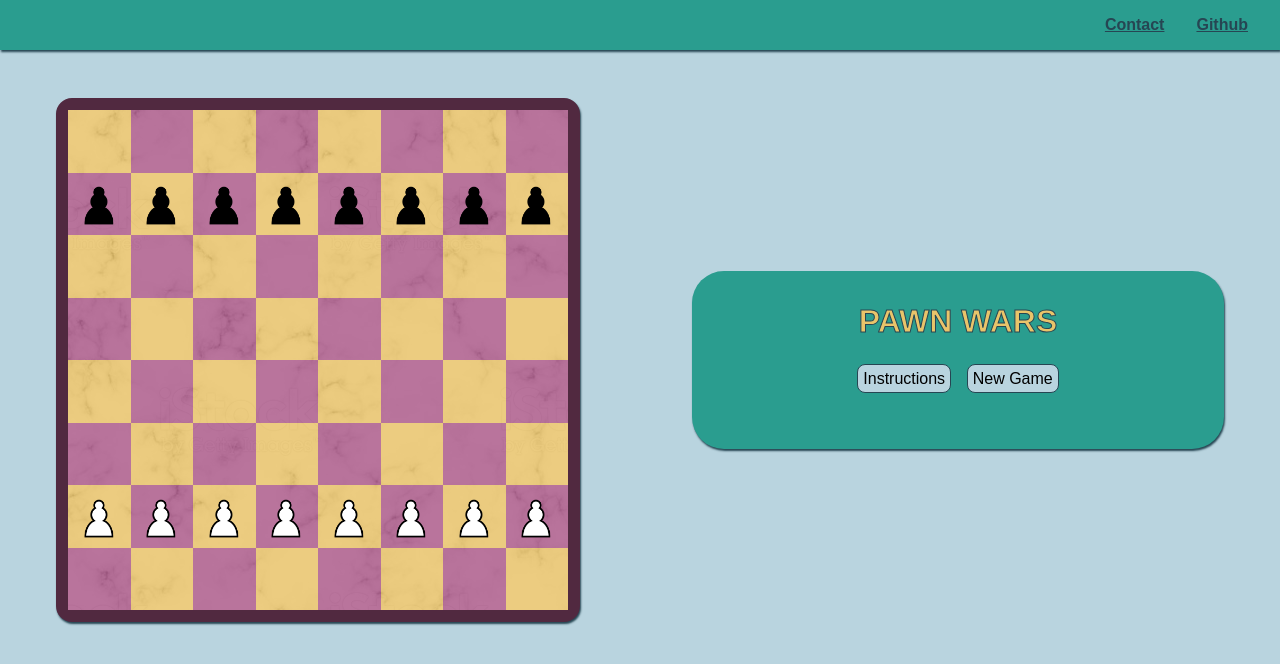
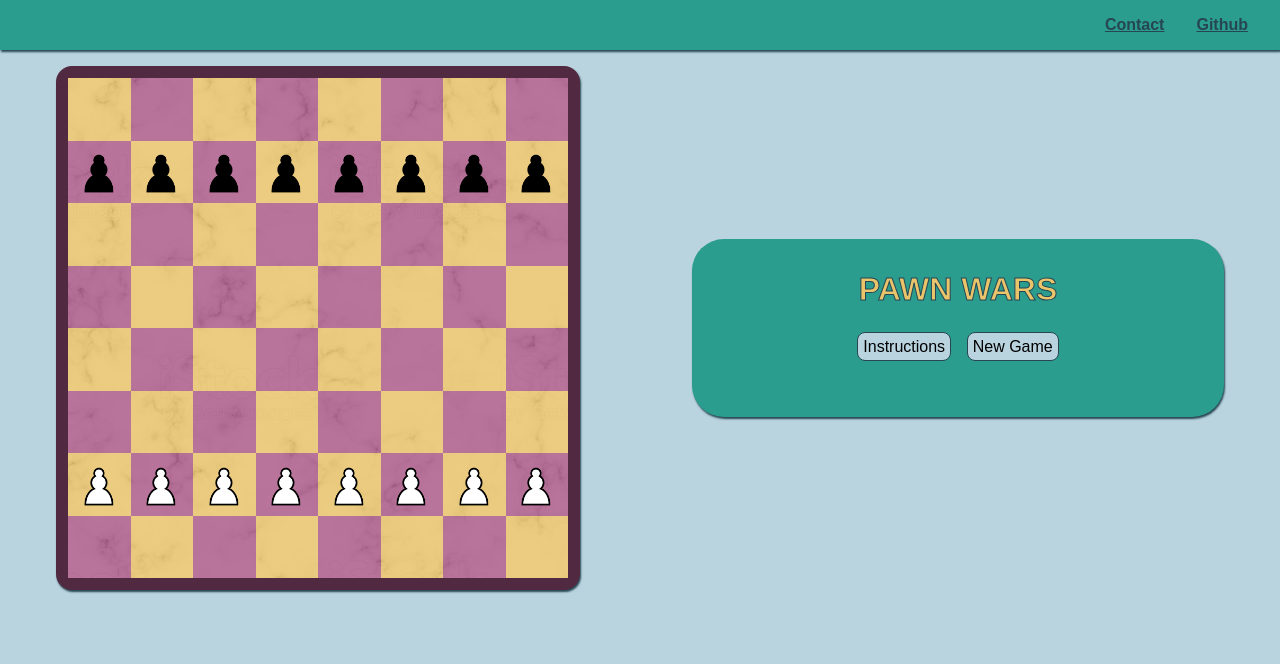
Before and after one commit to cooljasonmelton/pawn-wars, a React (Create React App) app: page / in a window 1280 px wide. Shown: the top 664 px of the page. Built offline with nearby package versions, Linux system fonts and the light colour scheme.

Commit message:
Update App.css

```diff
--- a/src/App.css
+++ b/src/App.css
@@ -54,7 +54,7 @@
 
 /* MAIN CONTAINERS */
 .m-container{
-    margin: 3em;
+    margin: 1em;
     width: 500px;
 
     background-color: #2A9D8F;
```
